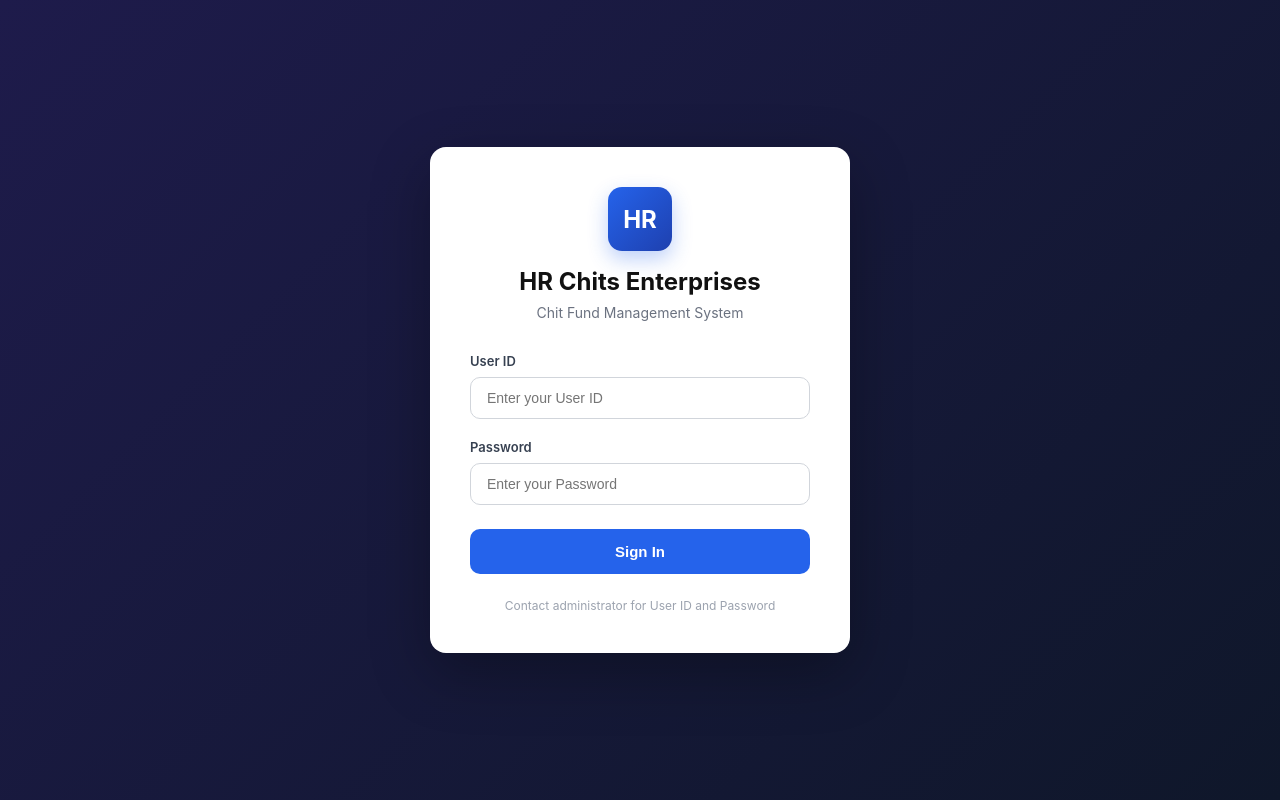
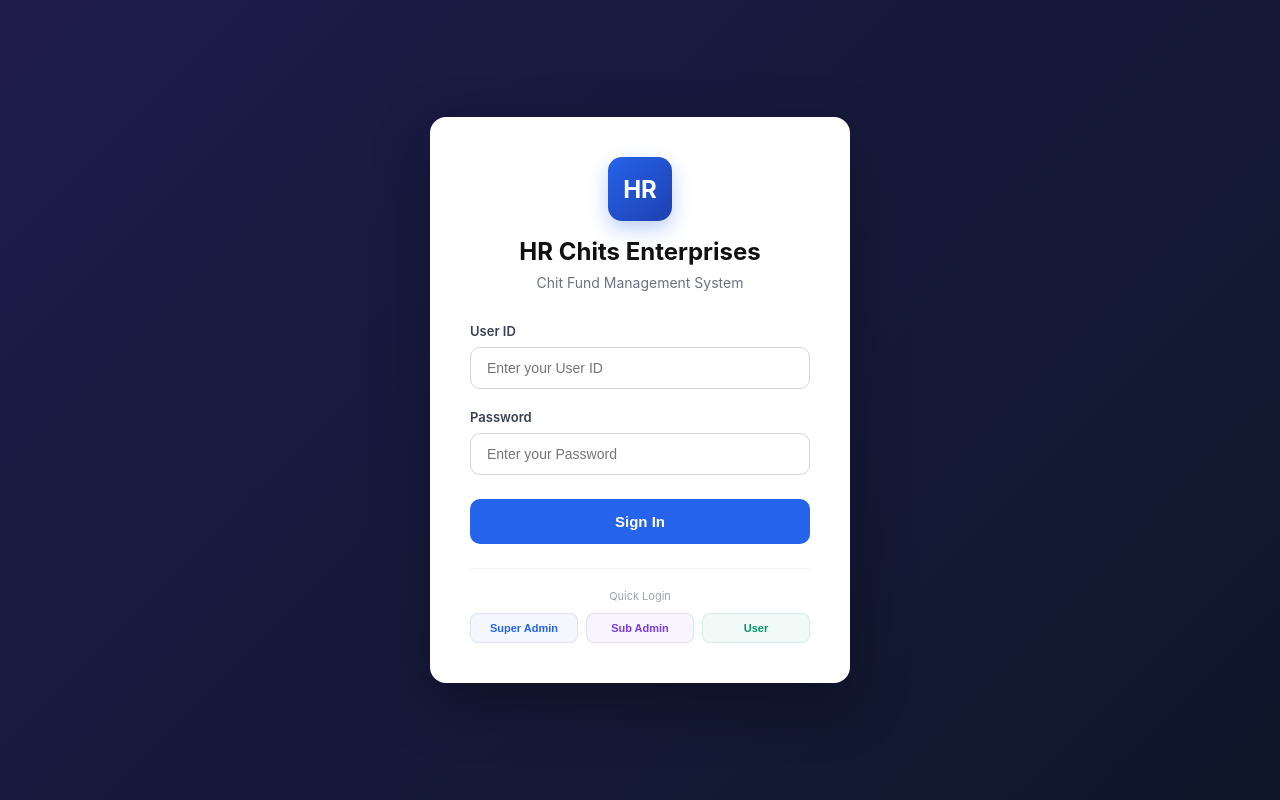
Before and after one commit to divi1127/chitfund, a React (Vite) app in the folder client/: page /billing in a window 1280 px wide. Built offline with nearby package versions, Linux system fonts and the light colour scheme.

Commit message:
first commit

```diff
--- a/client/index.html
+++ b/client/index.html
@@ -5,7 +5,7 @@
     <meta name="viewport" content="width=device-width, initial-scale=1" />
     <meta name="theme-color" content="#000000" />
     <meta name="description" content="Chit Fund Management Application" />
-    <title>Sri Lakshmi Chit Fund</title>
+    <title>HR Chits Enterprises</title>
   </head>
   <body>
     <noscript>You need to enable JavaScript to run this app.</noscript>
--- a/client/src/App.jsx
+++ b/client/src/App.jsx
@@ -5,12 +5,10 @@ import { useToast } from "./hooks/useToast";
 import { PreviewDocument } from "./components/PreviewDocument";
 import { Sidebar } from "./components/Sidebar";
 import { SectionHeader } from "./components/SectionHeader";
-import { Btn } from "./components/Btn";
-import { Input } from "./components/Input";
 import { Login } from "./components/Login";
 import { AuthProvider, useAuth } from "./contexts/AuthContext";
 import { ScrollToTop } from "./components/ScrollToTop";
-import { COMPANY, NAV_ITEMS, ROUTES } from "./utils/constants";
+import { COMPANY, NAV_ITEMS } from "./utils/constants";
 import { Dashboard } from "./pages/Dashboard";
 import { Members } from "./pages/Members";
 import { Schemes } from "./pages/Schemes";
@@ -27,23 +25,6 @@ import { Notifications } from "./pages/Notifications";
 import { Settings } from "./pages/Settings";
 import { UserProfile } from "./pages/UserProfile";
 import { UserPaymentPortal } from "./pages/UserPaymentPortal";
-
-// ─── PAGE WRAPPER ─────────────────────────────────────────────────────────────
-function PageWrapper({ children, title, subtitle, dark, actions }) {
-  return (
-    <>
-      {title && <SectionHeader title={title} subtitle={subtitle} dark={dark} actions={actions} />}
-      {children}
-    </>
-  );
-}
-
-// ─── AUTH LAYOUT ──────────────────────────────────────────────────────────────
-function AuthLayout({ children }) {
-  const { user } = useAuth();
-  if (!user) return <Login />;
-  return children;
-}
 
 // ─── APP LAYOUT ───────────────────────────────────────────────────────────────
 function AppLayout() {
@@ -70,8 +51,6 @@ function AppLayout() {
 
   // Filter navigation items based on user permissions
   const filteredNavItems = NAV_ITEMS.filter(item => hasModuleAccess(item.id));
-
-  const isUserRole = user?.role === "user";
 
   return (
     <div style={{
@@ -168,23 +147,24 @@ function AppLayout() {
           background: dark ? "transparent" : "#f1f5f9",
         }}>
           <Routes>
-            <Route path={ROUTES.dashboard} element={<Dashboard dark={dark} toast={{ add }} />} />
-            <Route path={ROUTES.members} element={<Members dark={dark} toast={{ add }} setPreview={setPreview} />} />
-            <Route path={ROUTES.schemes} element={<Schemes dark={dark} toast={{ add }} />} />
-            <Route path={ROUTES.groups} element={<Groups dark={dark} toast={{ add }} />} />
-            <Route path={ROUTES.collections} element={<Collections dark={dark} toast={{ add }} setPreview={setPreview} />} />
-            <Route path={ROUTES.billing} element={<BillingDashboard dark={dark} toast={{ add }} />} />
-            <Route path={ROUTES.auctions} element={<Auctions dark={dark} toast={{ add }} setPreview={setPreview} />} />
-            <Route path={ROUTES.prizes} element={<Prizes dark={dark} />} />
-            <Route path={ROUTES.accounting} element={<Accounting dark={dark} />} />
-            <Route path={ROUTES.reports} element={<ReportsDashboard dark={dark} toast={{ add }} />} />
-            <Route path={ROUTES.employees} element={<Employees dark={dark} toast={{ add }} />} />
-            <Route path={ROUTES.branches} element={<Branches dark={dark} toast={{ add }} />} />
-            <Route path={ROUTES.notifications} element={<Notifications dark={dark} />} />
-            <Route path={ROUTES.settings} element={<Settings dark={dark} toast={{ add }} />} />
-            <Route path={ROUTES.profile} element={<UserProfile dark={dark} />} />
-            <Route path={ROUTES.payments} element={<UserPaymentPortal dark={dark} toast={{ add }} />} />
-            <Route path="*" element={<Navigate to={ROUTES.dashboard} replace />} />
+            <Route index element={<Navigate to="/dashboard" replace />} />
+            <Route path="/dashboard" element={<Dashboard dark={dark} toast={{ add }} />} />
+            <Route path="/members" element={<Members dark={dark} toast={{ add }} setPreview={setPreview} />} />
+            <Route path="/schemes" element={<Schemes dark={dark} toast={{ add }} />} />
+            <Route path="/groups" element={<Groups dark={dark} toast={{ add }} />} />
+            <Route path="/collections" element={<Collections dark={dark} toast={{ add }} setPreview={setPreview} />} />
+            <Route path="/billing" element={<BillingDashboard dark={dark} toast={{ add }} />} />
+            <Route path="/auctions" element={<Auctions dark={dark} toast={{ add }} setPreview={setPreview} />} />
+            <Route path="/prizes" element={<Prizes dark={dark} />} />
+            <Route path="/accounting" element={<Accounting dark={dark} />} />
+            <Route path="/reports" element={<ReportsDashboard dark={dark} toast={{ add }} />} />
+            <Route path="/employees" element={<Employees dark={dark} toast={{ add }} />} />
+            <Route path="/branches" element={<Branches dark={dark} toast={{ add }} />} />
+            <Route path="/notifications" element={<Notifications dark={dark} />} />
+            <Route path="/settings" element={<Settings dark={dark} toast={{ add }} />} />
+            <Route path="/profile" element={<UserProfile dark={dark} />} />
+            <Route path="/payments" element={<UserPaymentPortal dark={dark} toast={{ add }} />} />
+            <Route path="*" element={<Navigate to="/dashboard" replace />} />
           </Routes>
         </main>
       </div>
--- /dev/null
+++ b/client/src/assets/index.js
@@ -0,0 +1,2 @@
+// Asset exports — add logo, images, icons here
+// Example: export { default as logo } from "./logo.svg";
--- a/client/src/components/Login.jsx
+++ b/client/src/components/Login.jsx
@@ -179,11 +179,37 @@ export function Login() {
           </button>
         </form>
 
-        {/* Footer */}
-        <div style={{ textAlign: "center", marginTop: 24, fontSize: 12, color: "#9ca3af" }}>
-          <p style={{ margin: 0 }}>
-            Contact administrator for User ID and Password
+        {/* Quick Login Hints */}
+        <div style={{ marginTop: 24, borderTop: "1px solid #f3f4f6", paddingTop: 20 }}>
+          <p style={{ fontSize: 11, color: "#9ca3af", textAlign: "center", marginBottom: 10 }}>
+            Quick Login
           </p>
+          <div style={{ display: "flex", gap: 8 }}>
+            {[
+              { label: "Super Admin", id: "ADMIN001", pw: "admin123", color: "#2563eb" },
+              { label: "Sub Admin",   id: "SUB001",   pw: "sub123",   color: "#7c3aed" },
+              { label: "User",        id: "USER001",  pw: "user123",  color: "#059669" },
+            ].map((acc) => (
+              <button
+                key={acc.id}
+                type="button"
+                onClick={() => { setUserId(acc.id); setPassword(acc.pw); setError(""); }}
+                style={{
+                  flex: 1,
+                  padding: "8px 4px",
+                  borderRadius: 8,
+                  border: `1px solid ${acc.color}22`,
+                  background: `${acc.color}0d`,
+                  color: acc.color,
+                  fontSize: 11,
+                  fontWeight: 600,
+                  cursor: "pointer",
+                }}
+              >
+                {acc.label}
+              </button>
+            ))}
+          </div>
         </div>
       </div>
     </div>
--- a/client/src/utils/constants.js
+++ b/client/src/utils/constants.js
@@ -27,7 +27,7 @@ export const COMPANY = {
 
 // Routes map for URL-based navigation
 export const ROUTES = {
-  dashboard: "/",
+  dashboard: "/dashboard",
   members: "/members",
   schemes: "/schemes",
   groups: "/groups",
@@ -43,8 +43,8 @@ export const ROUTES = {
   settings: "/settings",
   profile: "/profile",
   payments: "/payments",
-  "add-members": "/add-members",
-  "user-management": "/user-management",
+  addMembers: "/add-members",
+  userManagement: "/user-management",
 };
 
 // Reverse map: URL path -> id
```
Also changed, not shown: client/src/index.jsx (+7 -8 lines), 1 other file (tests, documents, lock files or other folders).
